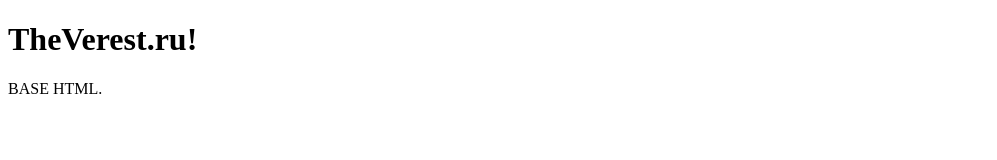
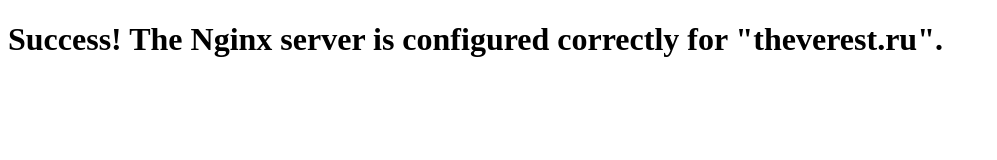
Before and after one commit to Drakenchef/Tinder, a plain HTML site: page www/index.html in a window 1280 px wide. Shown: the whole page, without its empty margins (0-997 px from the left). Drawn offline with Linux system fonts and the light colour scheme.

Commit message:
remake nginx

```diff
--- a/www/index.html
+++ b/www/index.html
@@ -1,10 +1,9 @@
 <!DOCTYPE html>
 <html>
 <head>
-    <title>TheVerest.ru</title>
+    <title>Welcome to TheVerest!</title>
 </head>
 <body>
-<h1>TheVerest.ru!</h1>
-<p>BASE HTML.</p>
+<h1>Success! The Nginx server is configured correctly for "theverest.ru".</h1>
 </body>
 </html>
```
Also changed, not shown: 3 other files.
